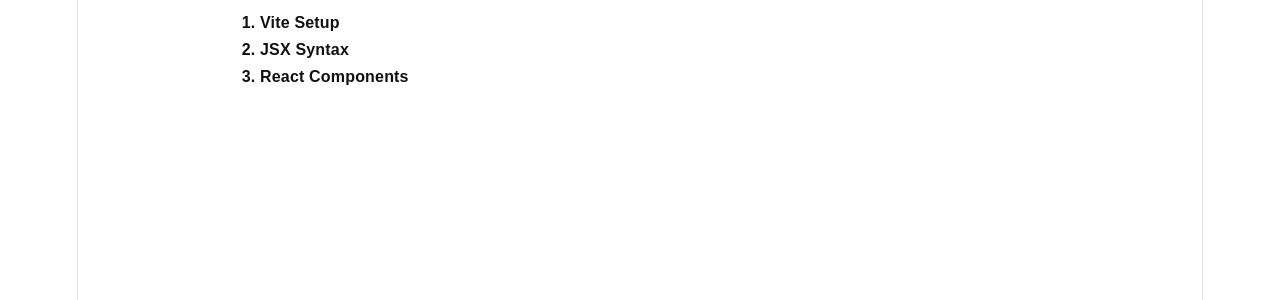
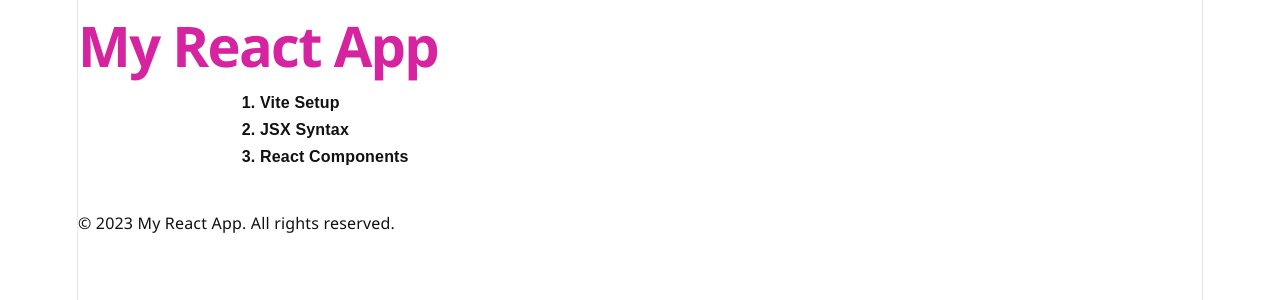
Before and after one commit to Batoul-AbedElSater/React-JS, a React (Vite) app in the folder first-react/: page / in a window 1280 px wide. Shown: the top 300 px of the page. Built offline with nearby package versions, Linux system fonts and the light colour scheme.

Commit message:
adding more than one element in the same return

```diff
--- a/first-react/src/App.css
+++ b/first-react/src/App.css
@@ -3,6 +3,25 @@
   color: #111111;
   font-family: Arial, sans-serif;
   font-size: 16px;
+}
+
+.Header {
+  text-align: left;
+  margin-bottom: 20px;
+  font-weight: bold;
+  font-family: 'Segoe UI', Tahoma, Geneva, Verdana, sans-serif;
+}
+.h1 {
+
+  color: #d623a0;
+  font-weight: bold;
+  font-family: 'Segoe UI', Tahoma, Geneva, Verdana, sans-serif;
+}
+
+.Footer {
+  text-align: left;
+  margin-top: 40px;
+  font-family: 'Segoe UI', Tahoma, Geneva, Verdana, sans-serif;
 }
 
 .Ol {
--- a/first-react/src/App.jsx
+++ b/first-react/src/App.jsx
@@ -11,11 +11,17 @@
 
   return (
     <div className='App'>
+        <header className='Header'>
+          <h1 className='h1'>My React App</h1>
+        </header>
         <ol className='Ol'>
           <li className='Li'>Vite Setup</li>
           <li className='Li'>JSX Syntax</li>
           <li className='Li'>React Components</li>
         </ol>
+        <footer className='Footer'>
+          <p>© 2023 My React App. All rights reserved.</p>
+        </footer>
     </div>
   );
 }
```
